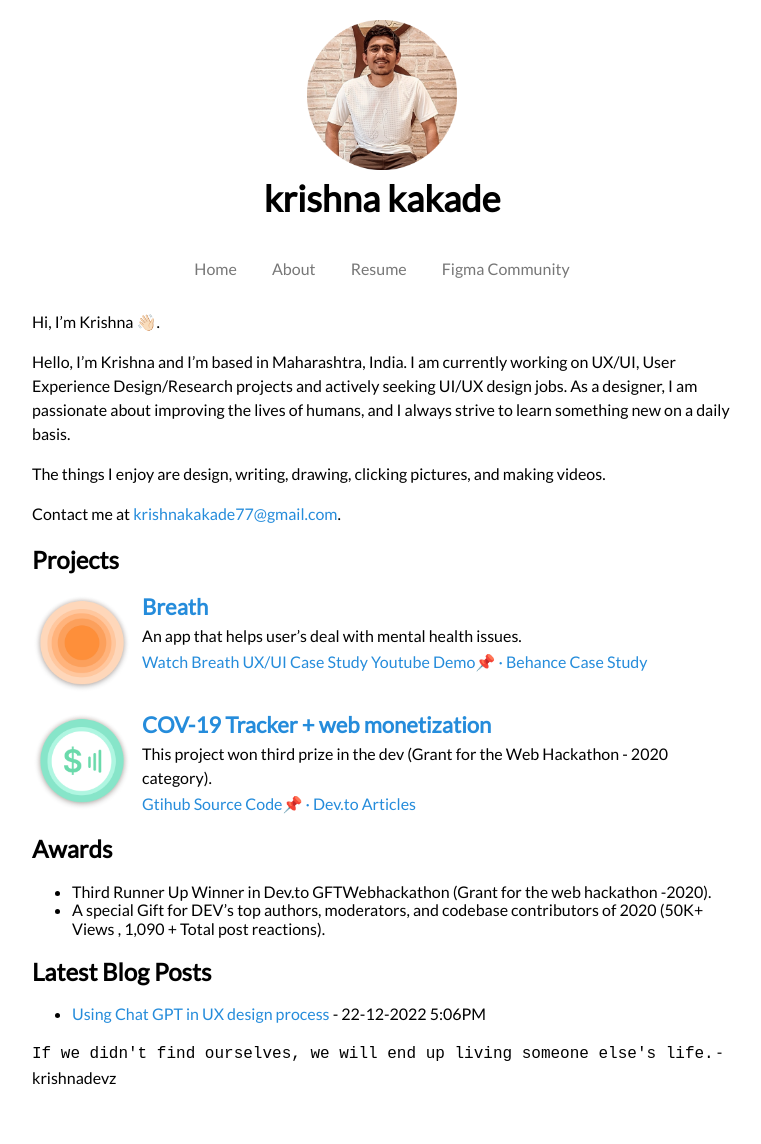
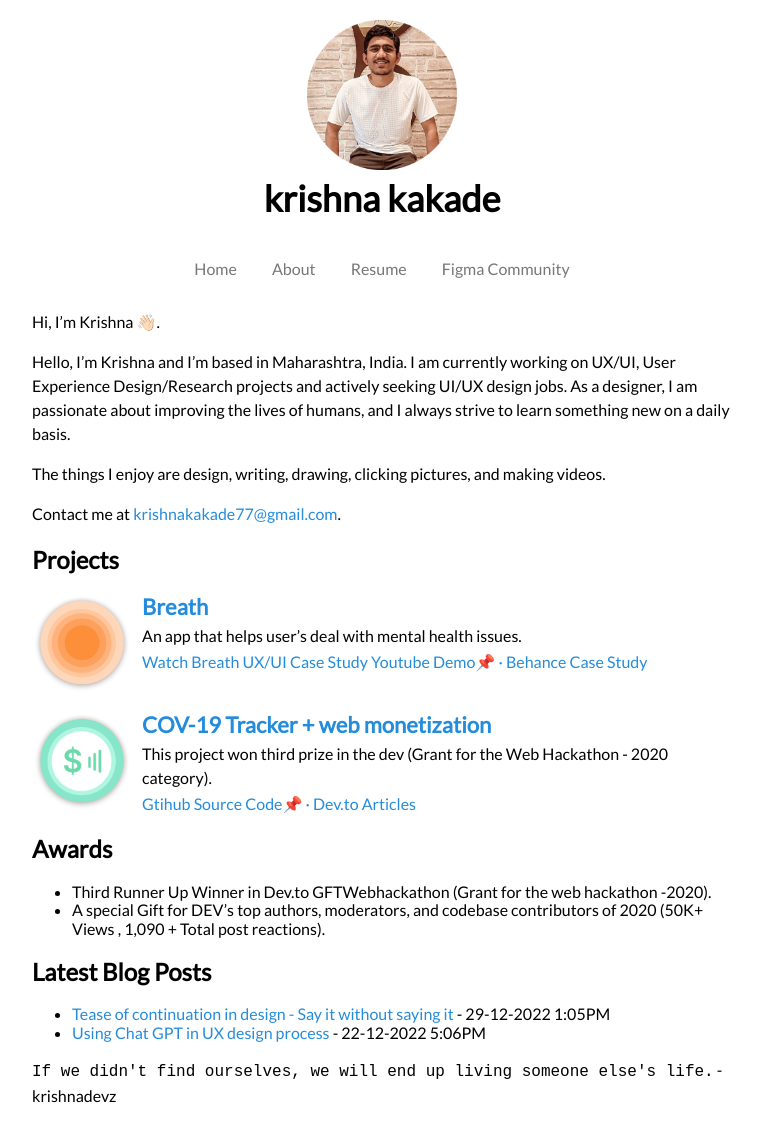
Before and after one commit to krishnadevz/krishnadevz.github.io, a Jekyll site: the page built from index.md, in a window 1280 px wide. Shown: the whole page, without its empty margins (258-1019 px from the left). Built offline with Jekyll 4.4.1, drawn with Linux system fonts in a browser that asks for light colours; nearby versions of some CDN libraries.

Commit message:
blog posts updated

```diff
--- a/index.md
+++ b/index.md
@@ -30,6 +30,7 @@ Contact me at <krishnakakade77@gmail.com>.
 
 ## Latest Blog Posts
 
+* [Tease of continuation in design - Say it without saying it](https://dev.to/krishnakakade/tease-of-continuation-in-design-say-it-without-saying-it-59am) - 29-12-2022 1:05PM
 * [Using Chat GPT in UX design process](https://dev.to/krishnakakade/using-chat-gpt-in-ux-design-process-4doo) - 22-12-2022 5:06PM
 
 `If we didn't find ourselves, we will end up living someone else's life.` - krishnadevz
```
